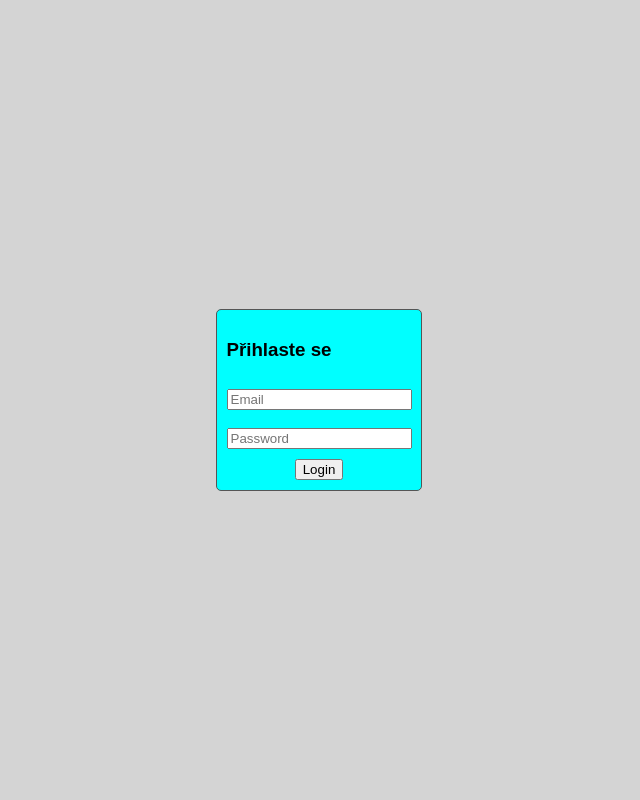
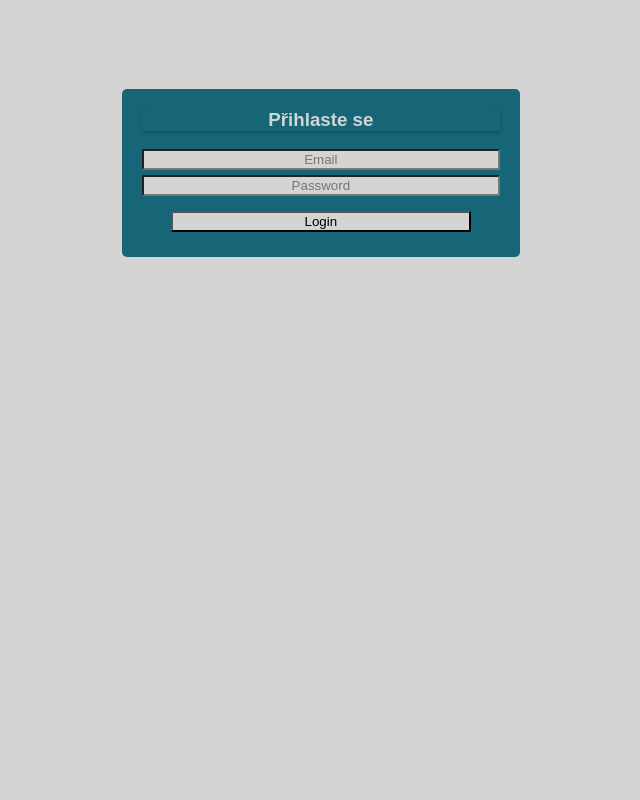
Before and after one commit to Rikos99/projektWEB, a PHP site: page /uzivatel/pohledy/loginScreen.html in a window 1280 px wide. Shown: the whole page, without its empty margins (321-961 px from the left). Run offline with PHP 8.4, Linux system fonts and the light colour scheme.

Commit message:
Progress
ugh (redbull už nefunguje a hlava taky ne)
((je půl druhé ráno a chci spát))

```diff
--- a/kontrolery/ProfilKontroler.php
+++ b/kontrolery/ProfilKontroler.php
@@ -3,7 +3,10 @@
 class ProfilKontroler extends Kontroler {
     public function zpracuj($parametry){
 
+        $this->cssCesty=["profilstyle.css"];
+
         $profilModel = new ProfilModel();
+
 
         if(!empty($_POST)){
             $profilModel->aktualizovatprofil();
@@ -12,7 +15,7 @@ class ProfilKontroler extends Kontroler {
         $this->pohled = "profil";
         $this->data["title"] = "Profil";
         $this->data["infoProfilu"] = $profilModel->ziskatInfoUzivatele($_SESSION["uzivatel"]["Id"]);
-       print_r($this->data["infoProfilu"]);
+
     }
 
 
--- a/kontrolery/RegistraceKontroler.php
+++ b/kontrolery/RegistraceKontroler.php
@@ -6,6 +6,8 @@ class RegistraceKontroler extends Kontroler {
         $SpravceUzivatelu = new SpravceUzivatelu;
 
         $this->data["title"] = "Registrace";
+        $this->cssCesty=["profilstyle.css"];
+
 
         if(isset($_POST["jmeno"])){
 
--- a/kontrolery/VytvareniPrispevkuKontroler.php
+++ b/kontrolery/VytvareniPrispevkuKontroler.php
@@ -31,7 +31,7 @@ class VytvareniPrispevkuKontroler extends Kontroler
             // Poslani prispevku do databaze (formular)
             if (isset($_POST["nazevPrispevku"])) {
                 $vytvareniPrispevkuModel->prispevekDoDatabaze();
-                $this->presmeruj("prispevky/uzivatel/". $_SESSION["uzivatel"]["Id"]);
+                $this->presmeruj("prispevky/uzivatel/". $_SESSION["uzivatel"]["id"]);
             }
 
             $this->data['typyPrispevku'] = Db::dotazVsechny("SELECT * FROM typyprispevku;");
--- a/modely/ProfilModel.php
+++ b/modely/ProfilModel.php
@@ -30,10 +30,8 @@ class ProfilModel{
     }
 
     public function ziskatInfoUzivatele($id){
-        //Db::dotazJeden()
-        //vratit info o uzivateli
+        return  Db::dotazJeden("SELECT * from uzivatele where id = ?", [ $_SESSION["uzivatel"]["Id"] ]); /* Dodělat inner join */
 
-        return array("prijmeni" => "erfgberag");
     }
 
 }
--- a/style/loginSite.css
+++ b/style/loginSite.css
@@ -1,57 +1,57 @@
-html, body{
-    height: 100%;
-    margin: 0;
-    padding: 0;
-}
-
-.container {
-    margin: 0 auto;
-    display: flex;
-    align-items: center;
-    justify-content: center;
-    width: 100%;
-    height: 100%;
-}
-
-main {
-    height: 100%;
-}
-
-#LoginOutline {
-    background-color: aqua;
-    border: 1px solid #555;
+#LoginOutline{
+    text-align: center;
+    align-content: center;
+    background-color: var(--dos-color);
+    margin: 7% 30%;
     border-radius: 5px;
-    max-width: 50%;
-    min-width: 20%;
-    max-height: 50%;
-    display: flex;
-    flex-direction: column;
-    align-items: center;
-
-}
-
-#freeSpace{
-
-    padding: 5%;
-    align-items: center;s
+    padding: 2% 2%;
+    color: var(--white);
 }
 
 #LogInputs{
-
     display: flex;
     flex-direction: column;
-    justify-content: center;
-    align-items: center;
-
-
 }
 
-
-#LogInputs input[type="text"] {
-    margin: 5% 3%;
+input{
+    background-color: var(--white);
+    text-align: center;
+    margin-bottom: 5px;
+    align-self: center;
+    width: 350px;
 }
 
-#LogInputs input[type="button"] {
-    width: 100%;
-    margin-bottom: 2%;
+input[type="submit"]{
+    margin-top: 10px;
 }
+
+button,
+input[type="submit"]{
+
+    width: 300px;
+    align-self: center;
+    background-color: var(--white);
+    text-align: center;
+    margin-bottom: 5px;
+}
+
+input:focus {
+
+    outline: none;
+    border-color: var(--white);
+    box-shadow: none;
+}
+
+#LoginOutline a{
+    text-decoration: none;
+    color:var(--black);
+    width: 300px;
+    background-color: var(--white);
+    align-self: center;
+    border: 2px solid var(--white);
+}
+
+h3{
+    margin-top: 0;
+    box-shadow: 0 2px 4px rgba(0, 0, 0, 0.2);
+}
--- a/style/style.css
+++ b/style/style.css
@@ -44,6 +44,16 @@ footer {
     text-align: center;
     padding: 20px 0;
 }
+
+footer{
+
+    position: relative;
+    bottom: 0;
+    left: 0;
+    right:0;
+
+}
+
 header a
 {
     color: var(--white);
```
Also changed, not shown: pohledy/prihlaseni.phtml (+5 -9 lines), pohledy/profil.phtml (+29 -26 lines), pohledy/registrace.phtml (+14 -29 lines), style/profilstyle.css (added, +34 -0 lines).
